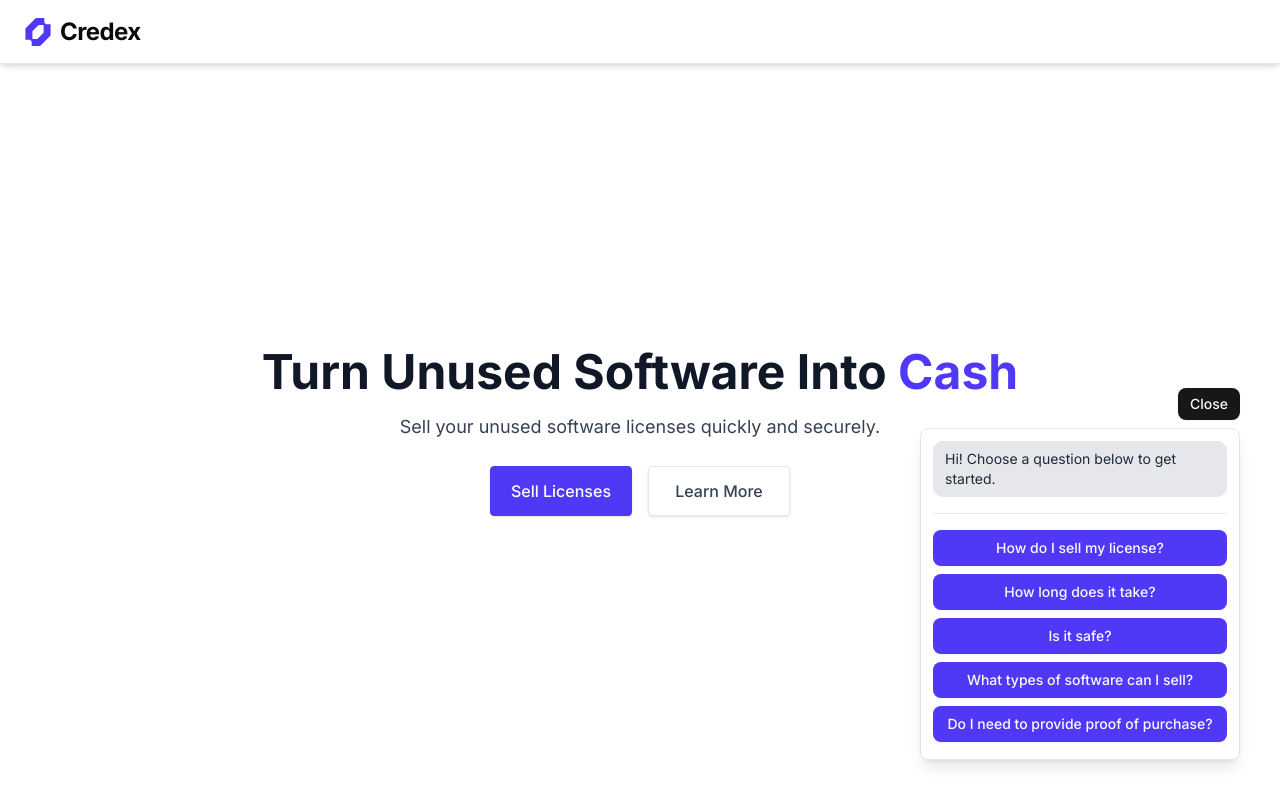
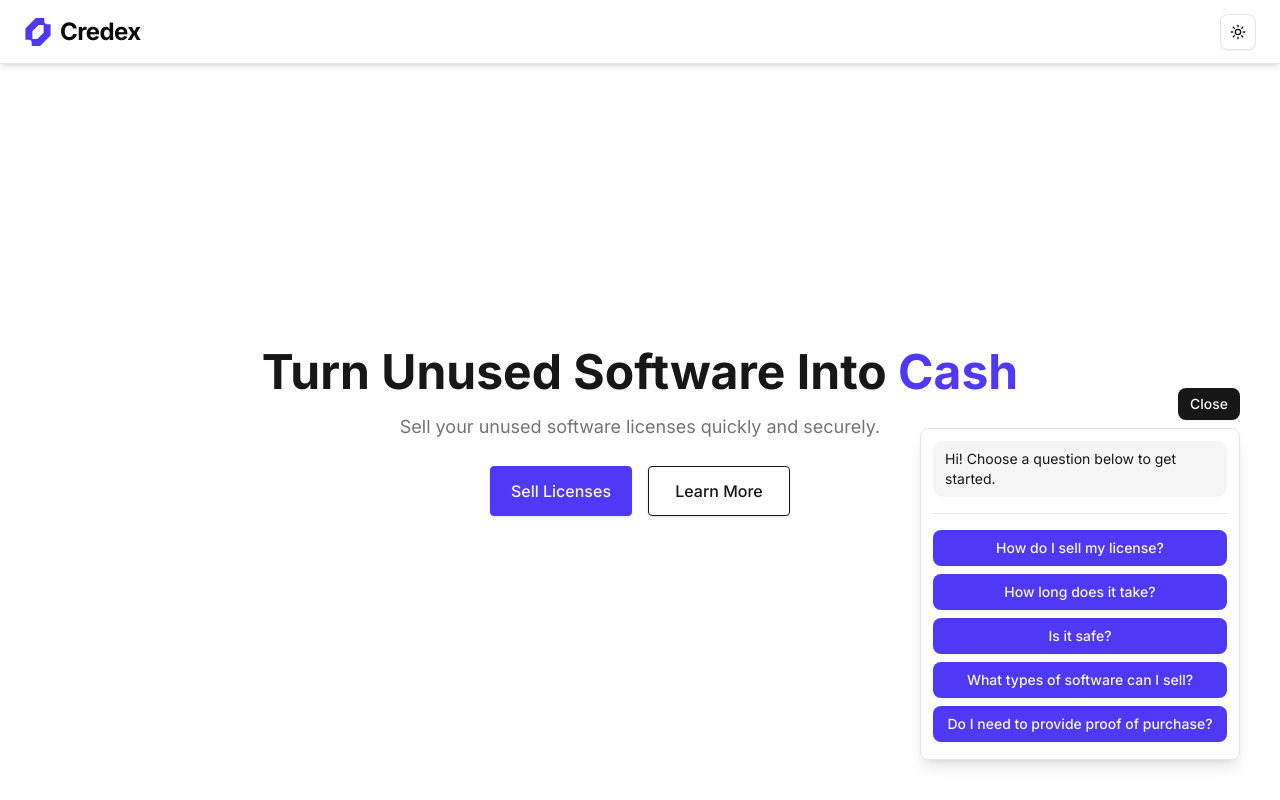
Before and after one commit to shubh95rai/credex-assignment, a Next.js app: page / in a window 1280 px wide. Both pictures are taken after a click on the button 1211 px from the left and 731 px from the top of the page. Shown: the top 800 px of the page. Built offline with nearby package versions, Linux system fonts and the light colour scheme.

Commit message:
dark mode added

```diff
--- a/app/layout.js
+++ b/app/layout.js
@@ -21,6 +21,7 @@ export default function RootLayout({ children }) {
   return (
     <html lang="en" suppressHydrationWarning>
       <body className={`${inter.className} antialiased`}>
+        <ThemeProvider attribute="class" defaultTheme="light">
           <Navbar />
           {children}
           <Toaster
@@ -29,6 +30,7 @@ export default function RootLayout({ children }) {
               top: 70,
             }}
           />
+        </ThemeProvider>
       </body>
     </html>
   );
--- a/app/page.js
+++ b/app/page.js
@@ -7,7 +7,7 @@ import ChatWidget from "@/components/sections/ChatWidget";
 
 export default function Home() {
   return (
-    <main className="text-gray-800 overflow-x-hidden">
+    <main className="text-primary overflow-x-hidden">
       <Hero />
 
       <HowItWorks />
--- a/components/ModeToggle.jsx
+++ b/components/ModeToggle.jsx
@@ -12,8 +12,7 @@ export function ModeToggle() {
   return (
     <div>
       <Button
-        className="rounded-full"
-        variant="secondary"
+        variant="outline"
         size="icon"
         onClick={() =>
           setTheme((prev) => (prev === "light" ? "dark" : "light"))
--- a/components/sections/ChatWidget.jsx
+++ b/components/sections/ChatWidget.jsx
@@ -62,7 +62,7 @@ export default function ChatWidget() {
       {!chatOpen && (
         <Button
           onClick={() => setChatOpen(!chatOpen)}
-          className="p-6 sm:p-7 rounded-full bg-indigo-600 text-white hover:bg-indigo-700 hover:scale-105 hover:text-white transition-all duration-300 shadow-xl"
+          className="p-6 sm:p-7 rounded-full bg-indigo-600 text-white hover:bg-indigo-700 hover:scale-105 hover:text-white transition-all duration-300 shadow-xl dark:bg-indigo-600 dark:hover:bg-indigo-700"
           variant="outline"
         >
           <Bot className="sm:size-8 size-6" />
@@ -70,9 +70,9 @@ export default function ChatWidget() {
       )}
 
       {chatOpen && (
-        <div className="w-72 sm:w-80 max-h-83 bg-white border shadow-lg rounded-md mt-2 flex flex-col">
+        <div className="w-72 sm:w-80 max-h-83 bg-card border shadow-lg rounded-md mt-2 flex flex-col">
           <div className="overflow-y-auto p-3">
-            <div className="flex-1  space-y-4">
+            <div className="flex-1 space-y-4">
               {messages.map((msg, i) => (
                 <div
                   key={i}
@@ -82,7 +82,9 @@ export default function ChatWidget() {
                 >
                   <span
                     className={`inline-block px-3 py-2 rounded-lg ${
-                      msg.role === "user" ? "bg-blue-100" : "bg-gray-200"
+                      msg.role === "user"
+                        ? "bg-indigo-200 text-neutral-800"
+                        : "bg-secondary"
                     }`}
                   >
                     {msg.content}
@@ -94,7 +96,7 @@ export default function ChatWidget() {
                   <Button
                     key={i}
                     onClick={() => handleFAQClick(faq)}
-                    className="w-full mb-2 text-[13px] sm:text-sm bg-indigo-600 hover:bg-indigo-700"
+                    className="w-full mb-2 text-[13px] sm:text-sm bg-indigo-600 hover:bg-indigo-700 text-neutral-100"
                   >
                     {faq.question}
                   </Button>
--- a/components/sections/ContactForm.jsx
+++ b/components/sections/ContactForm.jsx
@@ -71,7 +71,7 @@ export default function ContactForm() {
   }
 
   return (
-    <section className="py-16 bg-gray-100 px-4 text-center">
+    <section className="py-16 bg-card px-4 text-center">
       <AnimatedComponent>
         <h2 className="text-3xl font-semibold mb-10">Get In Touch</h2>
 
--- a/components/sections/Hero.jsx
+++ b/components/sections/Hero.jsx
@@ -3,29 +3,29 @@ import { Button } from "../ui/button";
 
 export default function Hero() {
   return (
-    <section className="bg-white h-[calc(100vh-64px)] flex items-center justify-center mt-16">
+    <section className="bg-card h-screen flex items-center justify-center pt-16">
       <AnimatedComponent>
         <div className="mx-auto w-screen max-w-screen-xl px-4 py-16 sm:px-6 sm:py-24 lg:px-8 lg:py-32">
           <div className="mx-auto max-w-3xl text-center ">
-            <h1 className="text-4xl font-bold text-gray-900 sm:text-5xl">
+            <h1 className="text-4xl font-bold sm:text-5xl">
               Turn Unused Software Into
               <span className="text-indigo-600"> Cash</span>
             </h1>
 
-            <p className="mt-4 text-base text-pretty text-gray-700 sm:text-lg/relaxed">
+            <p className="mt-4 text-base text-pretty text-muted-foreground sm:text-lg/relaxed">
               Sell your unused software licenses quickly and securely.
             </p>
 
             <div className="inline-grid sm:grid-cols-2 gap-4 mt-6 ">
               <a
-                className="inline-block rounded border border-indigo-600 bg-indigo-600 px-5 py-3 font-medium text-white shadow-sm transition-colors hover:bg-indigo-700 text-sm sm:text-base"
+                className="inline-block rounded border border-indigo-600 bg-indigo-600 px-5 py-3 font-medium text-neutral-100 shadow-sm transition-colors hover:bg-indigo-700 text-sm sm:text-base"
                 href="#"
               >
                 Sell Licenses
               </a>
 
               <a
-                className="inline-block rounded border border-gray-200 px-5 py-3 font-medium text-gray-700 shadow-sm transition-colors hover:bg-gray-50 hover:text-gray-900 text-sm sm:text-base"
+                className="inline-block rounded border border-primary px-5 py-3 font-medium text-primary shadow-sm transition-colors hover:bg-muted-foreground hover:text-background hover:border-muted-foreground text-sm sm:text-base"
                 href="#"
               >
                 Learn More
--- a/components/sections/HowItWorks.jsx
+++ b/components/sections/HowItWorks.jsx
@@ -8,7 +8,7 @@ const howItWorks = [
 
 export default function HowItWorks() {
   return (
-    <section className="py-16 bg-white px-4 text-center border-t">
+    <section className="py-16 bg-card px-4 text-center border-t">
       <AnimatedComponent>
         <h2 className="text-3xl font-semibold mb-10">How It Works</h2>
         <div className="grid md:grid-cols-3 gap-8">
--- a/components/sections/Navbar.jsx
+++ b/components/sections/Navbar.jsx
@@ -15,7 +15,7 @@ export default function Navbar() {
         <p className="text-xl sm:text-2xl font-bold tracking-tight">Credex</p>
       </div>
 
-      {/* <ModeToggle /> */}
+      <ModeToggle />
     </nav>
   );
 }
--- a/components/sections/Testimonials.jsx
+++ b/components/sections/Testimonials.jsx
@@ -26,7 +26,7 @@ const testimonials = [
 
 export default function Testimonials() {
   return (
-    <section className="py-16 bg-white px-4 text-center">
+    <section className="py-16 bg-secondary px-4 text-center">
       <AnimatedComponent>
         <h2 className="text-3xl font-semibold mb-10">What Our Customers Say</h2>
         <div className="grid md:grid-cols-3 gap-8">
--- a/components/sections/WhyChooseUs.jsx
+++ b/components/sections/WhyChooseUs.jsx
@@ -10,7 +10,7 @@ const whyChooseUs = [
 
 export default function WhyChooseUs() {
   return (
-    <section className="py-16 bg-gray-100 px-4 text-center">
+    <section className="py-16 bg-secondary px-4 text-center border-b">
       <AnimatedComponent>
         <h2 className="text-3xl font-semibold mb-10">Why Choose Us</h2>
         <div className="grid md:grid-cols-4 gap-6">
```
Lines whose indentation alone changed are shown as unchanged.
